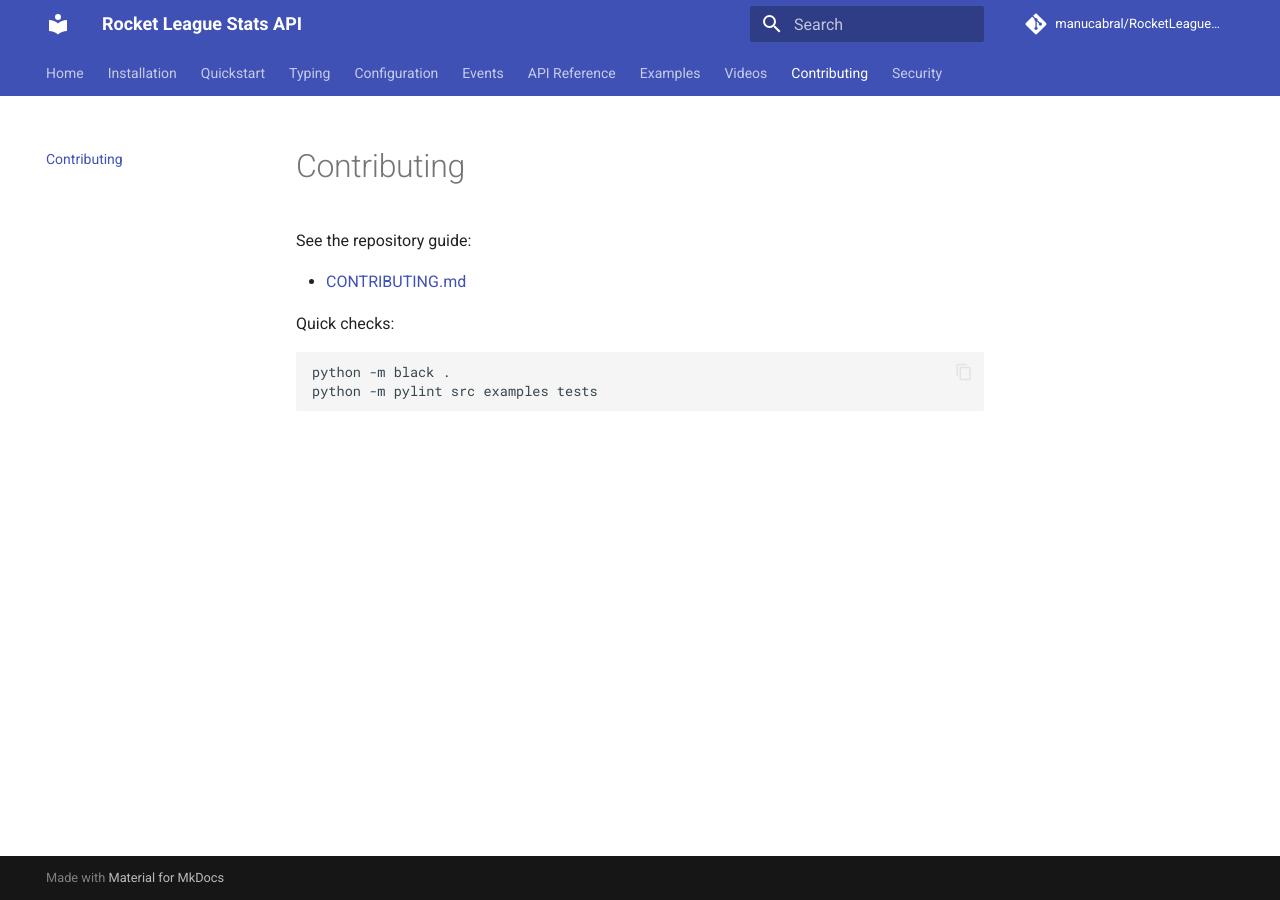
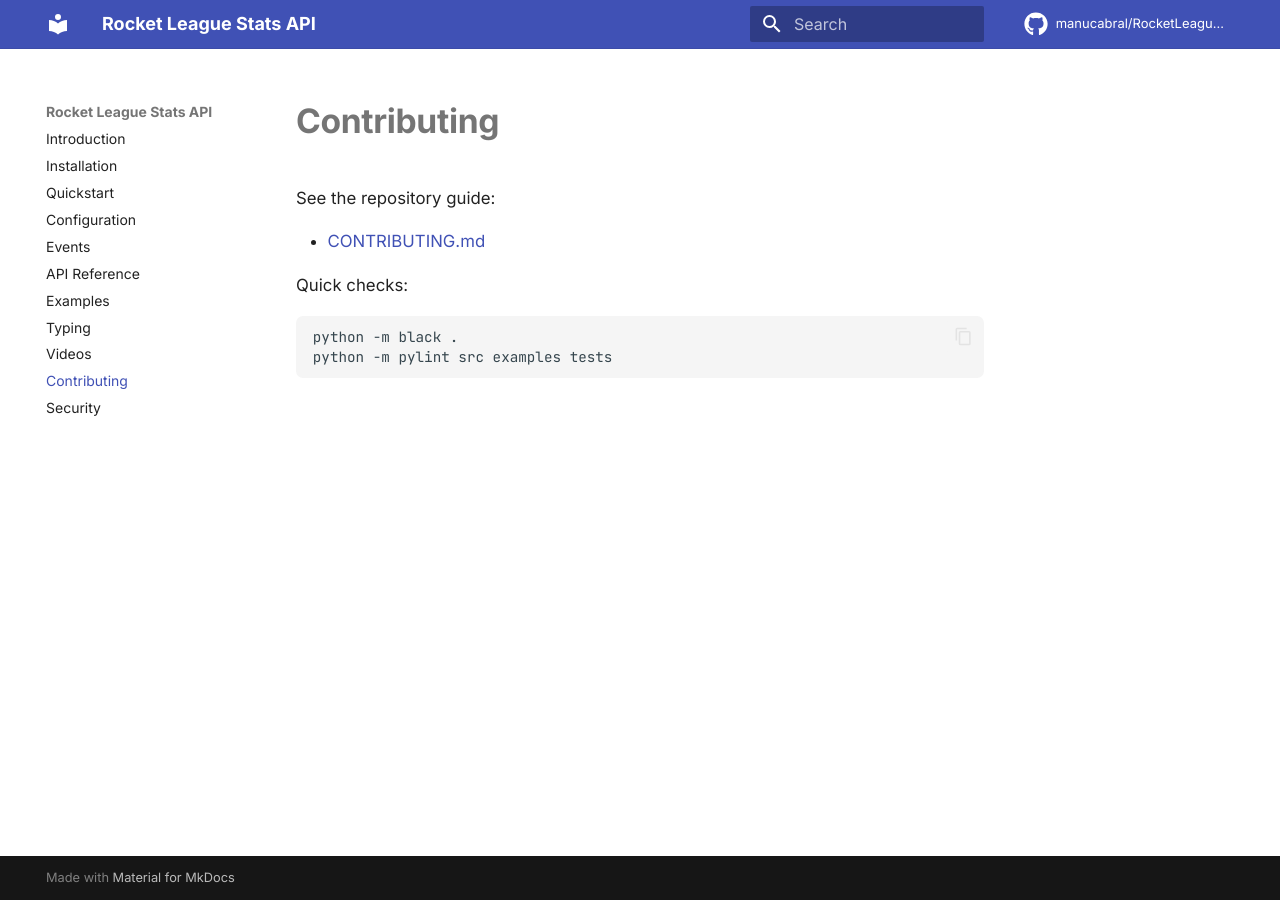
Before and after one commit to manucabral/rlstatsapi, an MkDocs documentation site: the page built from docs/contributing.md, in a window 1280 px wide. Built offline with MkDocs 1.6.1 and Material for MkDocs 9.7.7, drawn with Linux system fonts in a browser that asks for light colours; comment, search, counter and statistics services are not loaded.

Commit message:
feat: add custom CSS styles and update mkdocs configuration

```diff
--- /dev/null
+++ b/docs/stylesheets/extra.css
@@ -0,0 +1,22 @@
+.md-header {
+  box-shadow: none;
+  border-bottom: 1px solid var(--md-default-fg-color--lightest);
+}
+
+.md-content h1 {
+  font-weight: 700;
+  letter-spacing: -0.01em;
+}
+
+.md-typeset {
+  font-size: 0.84rem;
+  line-height: 1.6;
+}
+
+.md-typeset code {
+  border-radius: 0.35rem;
+}
+
+.md-sidebar--primary .md-nav__title {
+  font-weight: 700;
+}
--- a/mkdocs.yml
+++ b/mkdocs.yml
@@ -6,13 +6,17 @@
 
 theme:
   name: material
+  language: en
+  font:
+    text: Inter
+    code: JetBrains Mono
+  icon:
+    repo: fontawesome/brands/github
   features:
-    - navigation.tabs
     - navigation.sections
     - navigation.top
     - content.code.copy
-    - search.suggest
-    - search.highlight
+    - toc.follow
 
 plugins:
   - search
@@ -31,15 +35,18 @@
   - pymdownx.inlinehilite
   - pymdownx.details
 
+extra_css:
+  - stylesheets/extra.css
+
 nav:
-  - Home: index.md
+  - Introduction: index.md
   - Installation: installation.md
   - Quickstart: quickstart.md
-  - Typing: typing.md
   - Configuration: configuration.md
   - Events: events.md
   - API Reference: api.md
   - Examples: examples.md
+  - Typing: typing.md
   - Videos: videos.md
   - Contributing: contributing.md
   - Security: security.md
```
